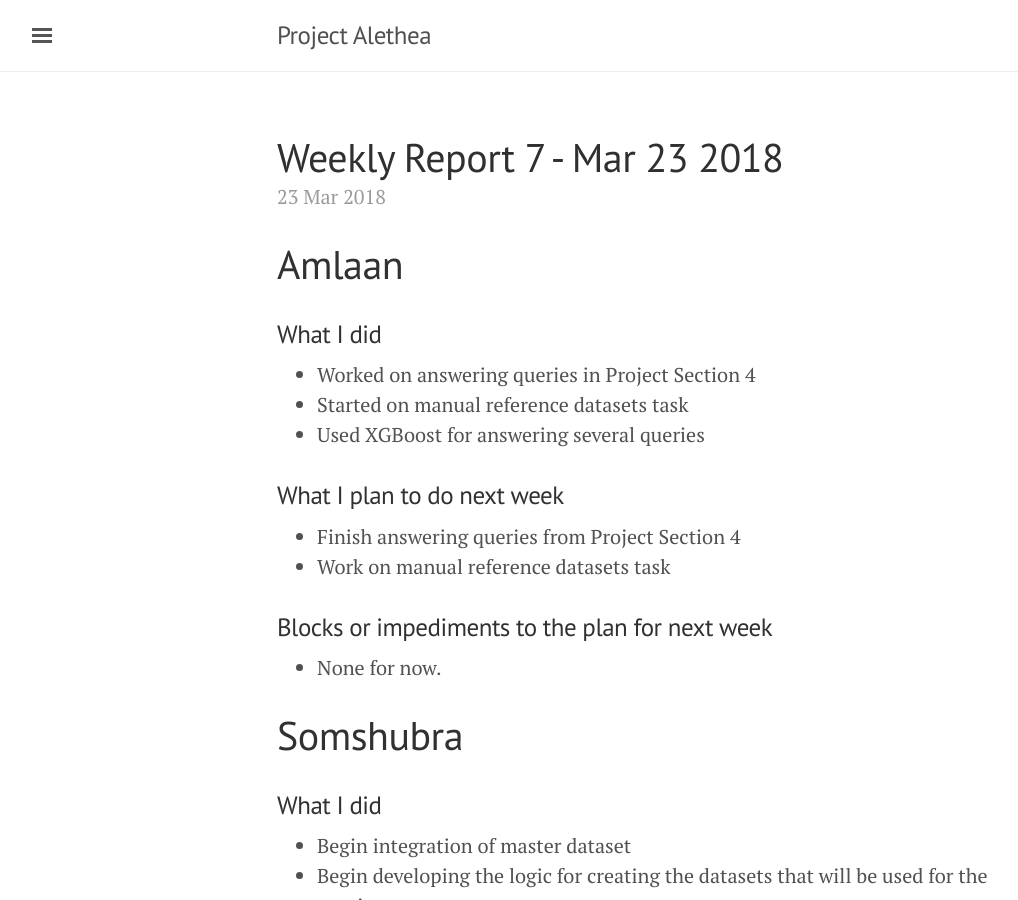
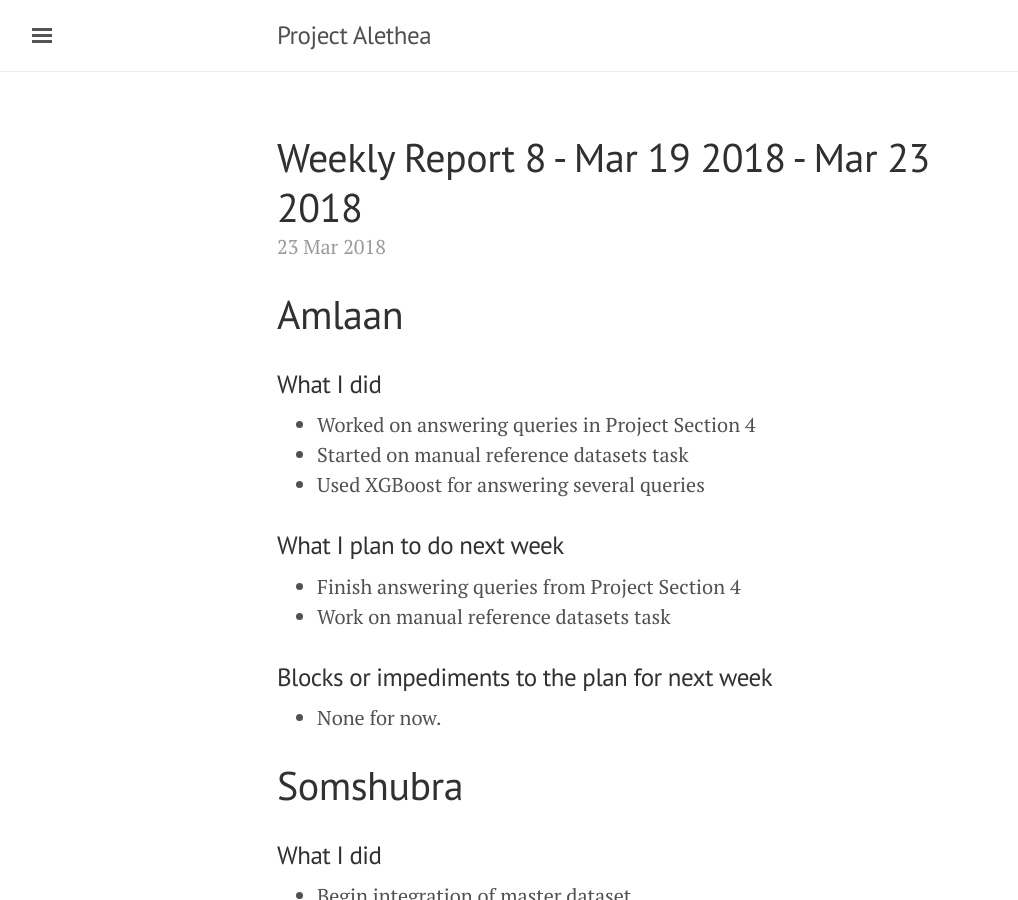
Before and after one commit to titu1994/IDS-Course-Project, a Jekyll site: the page built from _posts/2018-03-23-weekly-report-7.md, in a window 1280 px wide and 900 px high. Shown: the whole window, without its empty margins (3-1021 px from the left). Built offline with Jekyll 4.4.1, drawn with Linux system fonts in a browser that asks for light colours.

Commit message:
Update 2018-03-23-weekly-report-7.md

```diff
--- a/_posts/2018-03-23-weekly-report-7.md
+++ b/_posts/2018-03-23-weekly-report-7.md
@@ -1,6 +1,6 @@
 ---
 layout: post
-title: Weekly Report 7 - Mar 23 2018
+title: Weekly Report 8 - Mar 19 2018 - Mar 23 2018
 ---
 
 # Amlaan
```
